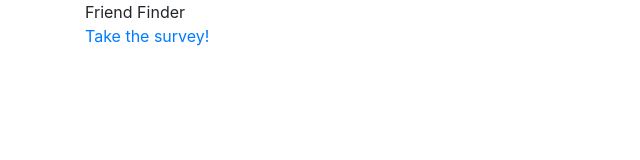
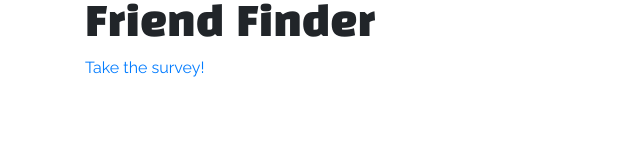
Before and after one commit to liztrenholme/friend-finder, a website: page app/public/home.html in a window 1280 px wide. Shown: the whole page, without its empty margins (0-640 px from the left). Drawn offline with nearby package versions, Linux system fonts and the light colour scheme.

Commit message:
added images folder, fonts

```diff
--- a/app/public/ff.css
+++ b/app/public/ff.css
@@ -0,0 +1,7 @@
+h1, h2 {
+	font-family: 'Black Han Sans', sans-serif;
+}
+
+p {
+	font-family: 'Raleway', sans-serif;
+}
--- a/app/public/home.html
+++ b/app/public/home.html
@@ -5,6 +5,7 @@
     <meta charset="utf-8">
     <meta name="viewport" content="width=device-width, initial-scale=1, shrink-to-fit=no">
     <link rel="stylesheet" href="https://stackpath.bootstrapcdn.com/bootstrap/4.1.0/css/bootstrap.min.css" integrity="sha384-9gVQ4dYFwwWSjIDZnLEWnxCjeSWFphJiwGPXr1jddIhOegiu1FwO5qRGvFXOdJZ4" crossorigin="anonymous">
+    <link href="https://fonts.googleapis.com/css?family=Black+Han+Sans|Raleway" rel="stylesheet">
     <link rel="stylesheet" type="text/css" href="ff.css">
     <title>Friend Finder</title>
 </head>
@@ -14,19 +15,19 @@
         <div class="container">
             <div class="row">
                 <div class="col-sm-12">
-                    Friend Finder
+                    <h1>Friend Finder</h1>
                 </div>
             </div>
             <div class="row">
                 <div class="col-sm-12">
-                    <a href="/survey.html">Take the survey!</a>
+                    <p><a href="/survey">Take the survey!</a></p>
                 </div>
             </div>
         </div>
     </div>
     <script src="https://code.jquery.com/jquery-3.3.1.slim.min.js" integrity="sha384-q8i/X+965DzO0rT7abK41JStQIAqVgRVzpbzo5smXKp4YfRvH+8abtTE1Pi6jizo" crossorigin="anonymous"></script>
-<script src="https://cdnjs.cloudflare.com/ajax/libs/popper.js/1.14.0/umd/popper.min.js" integrity="sha384-cs/chFZiN24E4KMATLdqdvsezGxaGsi4hLGOzlXwp5UZB1LY//20VyM2taTB4QvJ" crossorigin="anonymous"></script>
-<script src="https://stackpath.bootstrapcdn.com/bootstrap/4.1.0/js/bootstrap.min.js" integrity="sha384-uefMccjFJAIv6A+rW+L4AHf99KvxDjWSu1z9VI8SKNVmz4sk7buKt/6v9KI65qnm" crossorigin="anonymous"></script>
+    <script src="https://cdnjs.cloudflare.com/ajax/libs/popper.js/1.14.0/umd/popper.min.js" integrity="sha384-cs/chFZiN24E4KMATLdqdvsezGxaGsi4hLGOzlXwp5UZB1LY//20VyM2taTB4QvJ" crossorigin="anonymous"></script>
+    <script src="https://stackpath.bootstrapcdn.com/bootstrap/4.1.0/js/bootstrap.min.js" integrity="sha384-uefMccjFJAIv6A+rW+L4AHf99KvxDjWSu1z9VI8SKNVmz4sk7buKt/6v9KI65qnm" crossorigin="anonymous"></script>
 </body>
 
 </html>
```
Also changed, not shown: app/data/friends.js (+18 -0 lines), app/public/survey.html (+1 -0 lines), app/routing/apiRoutes.js (+6 -6 lines), app/public/images/friends.jpg (added), 2 other files.
